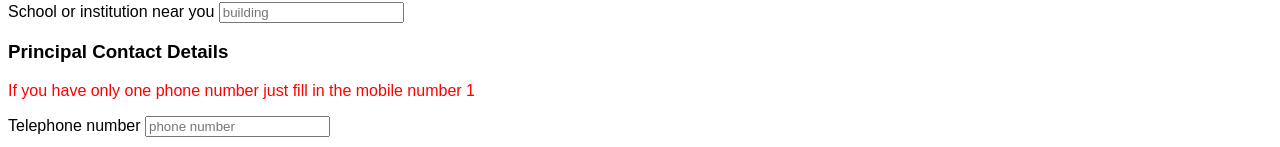
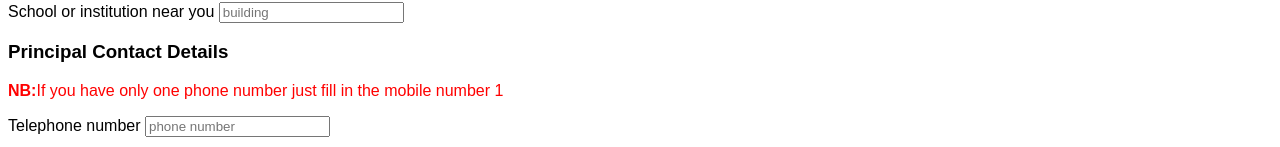
Before and after one commit to dynastycomrades/kra, a plain HTML site: page index.html in a window 1280 px wide. Shown: the part 805-952 px from the top of the page. Drawn offline with Linux system fonts and the light colour scheme.

Commit message:
Update index.html

```diff
--- a/index.html
+++ b/index.html
@@ -114,7 +114,7 @@
 
                      <div class="Principal-Contact-details">
                       <h3>Principal Contact Details</h3>
-                       <p style="color:red">If you have only one phone number just fill in the mobile number 1</p>
+                       <p style="color:red"><b>NB:</b>If you have only one phone number just fill in the mobile number 1</p>
                       <p>Telephone number
                         <input name="P-number" placeholder="phone number">
                       </p>
```
